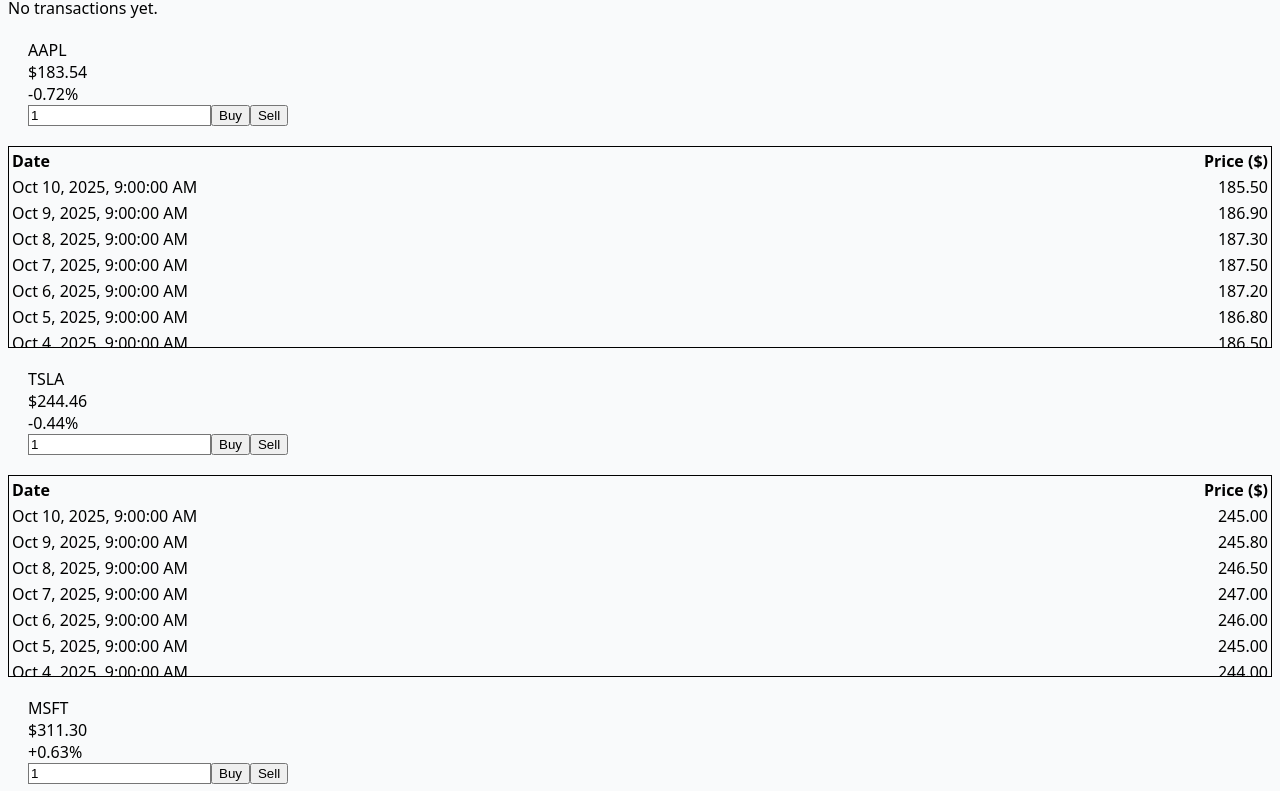
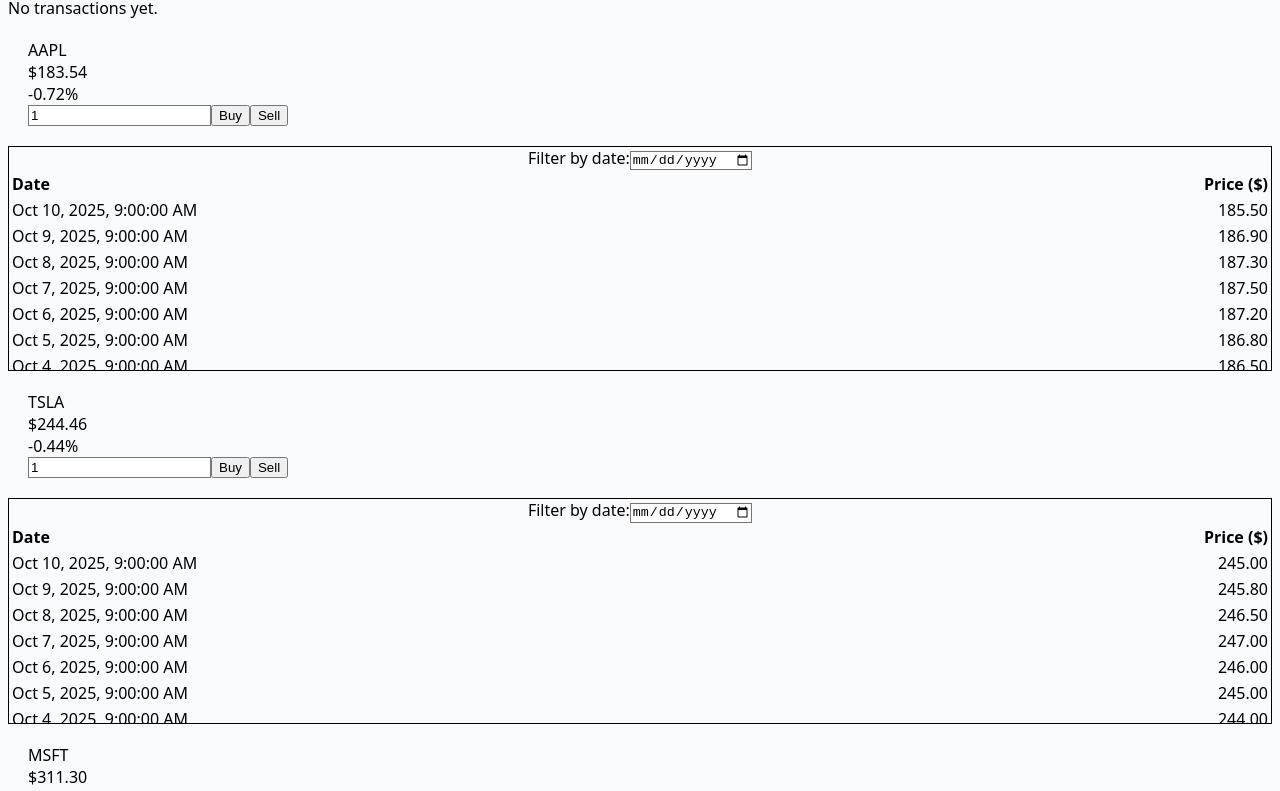
Before and after one commit to gkopplin/autopilot_challenge, a React (Vite) app in the folder portfolio-prototype/: page /dashboard in a window 1280 px wide. Shown: the part 752-1543 px from the top of the page. Built offline with nearby package versions, Linux system fonts and the light colour scheme; the HTML template or start-up script is replaced by a standard one.

Commit message:
Add date picker

```diff
--- a/portfolio-prototype/src/components/StockHistory.tsx
+++ b/portfolio-prototype/src/components/StockHistory.tsx
@@ -1,5 +1,5 @@
 import { useCallback, useEffect, useMemo, useRef, useState } from 'react'
-import { format } from 'date-fns'
+import { format} from 'date-fns'
 
 interface PriceEntry {
   date: string
@@ -24,14 +24,13 @@
   const [loadingBottom, setLoadingBottom] = useState(false)
   const [loadingTop, setLoadingTop] = useState(false)
   const [noMoreOlder, setNoMoreOlder] = useState(false)
+  const [selectedDate, setSelectedDate] = useState<string>('')
 
   const mountedRef = useRef(false)
   const userScrolledRef = useRef(false)
 
   const sorted = useMemo(() => {
-    return [...history].sort(
-      (a, b) => new Date(b.date).getTime() - new Date(a.date).getTime()
-    )
+    return [...history].sort((a, b) => new Date(b.date).getTime() - new Date(a.date).getTime())
   }, [history])
 
   const lastSeenTotalRef = useRef<number>(0)
@@ -54,7 +53,6 @@
   // --- Detect newer data available ---
   useEffect(() => {
     if (!mountedRef.current || sorted.length === 0) return
-
     const newestDisplayedDate = buffer.length > 0 ? buffer[0].date : null
 
     if (newestDisplayedDate) {
@@ -85,9 +83,7 @@
 
       if (chunk.length > 0) {
         setBuffer(prev => {
-          const newRows = chunk.filter(
-            entry => !prev.some(p => p.date === entry.date)
-          )
+          const newRows = chunk.filter(entry => !prev.some(p => p.date === entry.date))
           return [...prev, ...newRows]
         })
         setOffset(nextEnd)
@@ -101,7 +97,7 @@
   }, [loadingBottom, noMoreOlder, offset, sorted, bufferSize])
 
   // --- Load newer data (scrolling up) ---
-  const loadNewer = useCallback(() => {
+   const loadNewer = useCallback(() => {
     if (loadingTop || pendingNewCount <= 0) return
 
     setLoadingTop(true)
@@ -155,10 +151,37 @@
     return () => el.removeEventListener('scroll', handleScroll)
   }, [handleScroll])
 
+  const displayedRows = useMemo(() => {
+    if (!selectedDate) return buffer
+    return buffer.filter(entry => {
+      return typeof entry.date === 'string' && entry.date.slice(0, 10) === selectedDate
+    })
+  }, [buffer, selectedDate])
+
+
   const rowHeight = 40
 
   return (
-    <div className="flex flex-col border rounded-md">
+    <div className="flex flex-col border rounded-md p-2">
+      {/* Date picker */}
+      <div className="mb-2 text-center">
+        <label className="mr-2 font-medium">Filter by date:</label>
+        <input
+          type="date"
+          className="border rounded px-2 py-1"
+          value={selectedDate}
+          onChange={e => setSelectedDate(e.target.value)}
+        />
+        {selectedDate && (
+          <button
+            className="ml-2 px-2 py-1 bg-gray-200 rounded hover:bg-gray-300"
+            onClick={() => setSelectedDate('')}
+          >
+            Clear
+          </button>
+        )}
+      </div>
+
       {pendingNewCount > 0 && (
         <div className="px-3 py-1 text-sm text-center bg-yellow-50 text-yellow-800">
           {pendingNewCount} newer {pendingNewCount === 1 ? 'entry' : 'entries'} available — scroll to top to load
@@ -178,7 +201,7 @@
             </tr>
           </thead>
           <tbody>
-            {buffer.map((entry, idx) => (
+            {displayedRows.map((entry, idx) => (
               <tr key={`${entry.date}-${idx}`} className="border-b hover:bg-gray-50">
                 <td className="px-3 py-2">{format(new Date(entry.date), 'PPpp')}</td>
                 <td className="px-3 py-2 text-right">{entry.price.toFixed(2)}</td>
```
